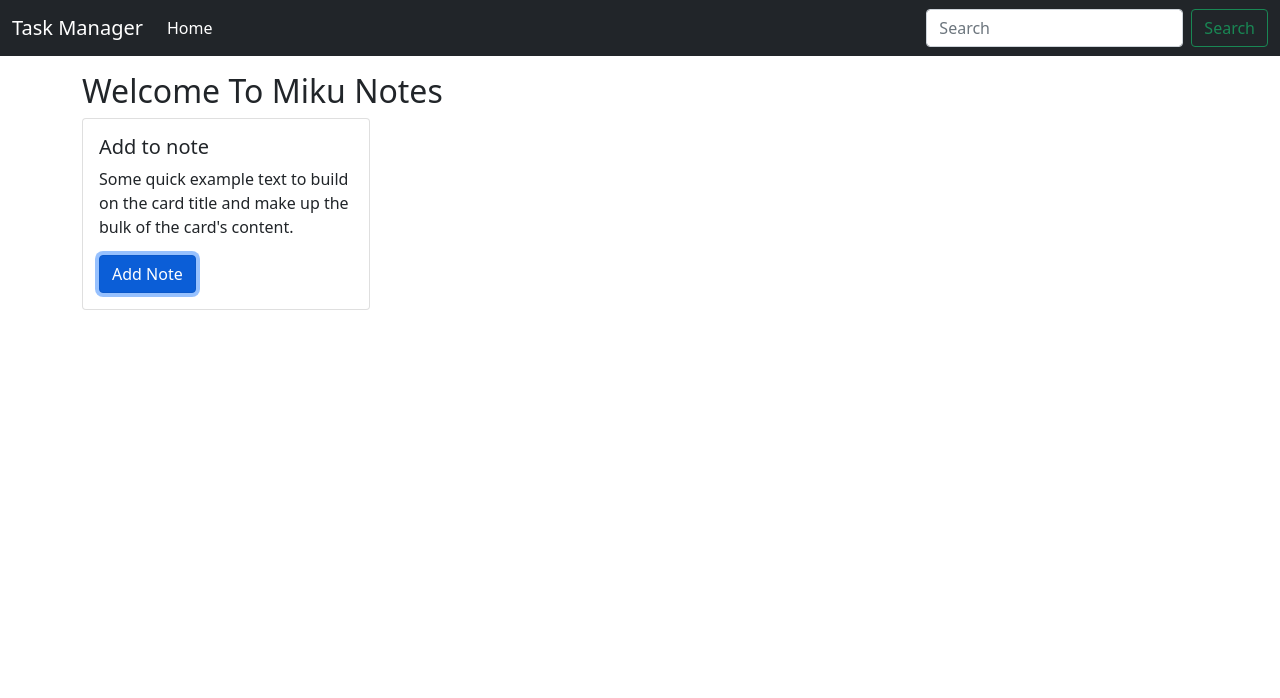
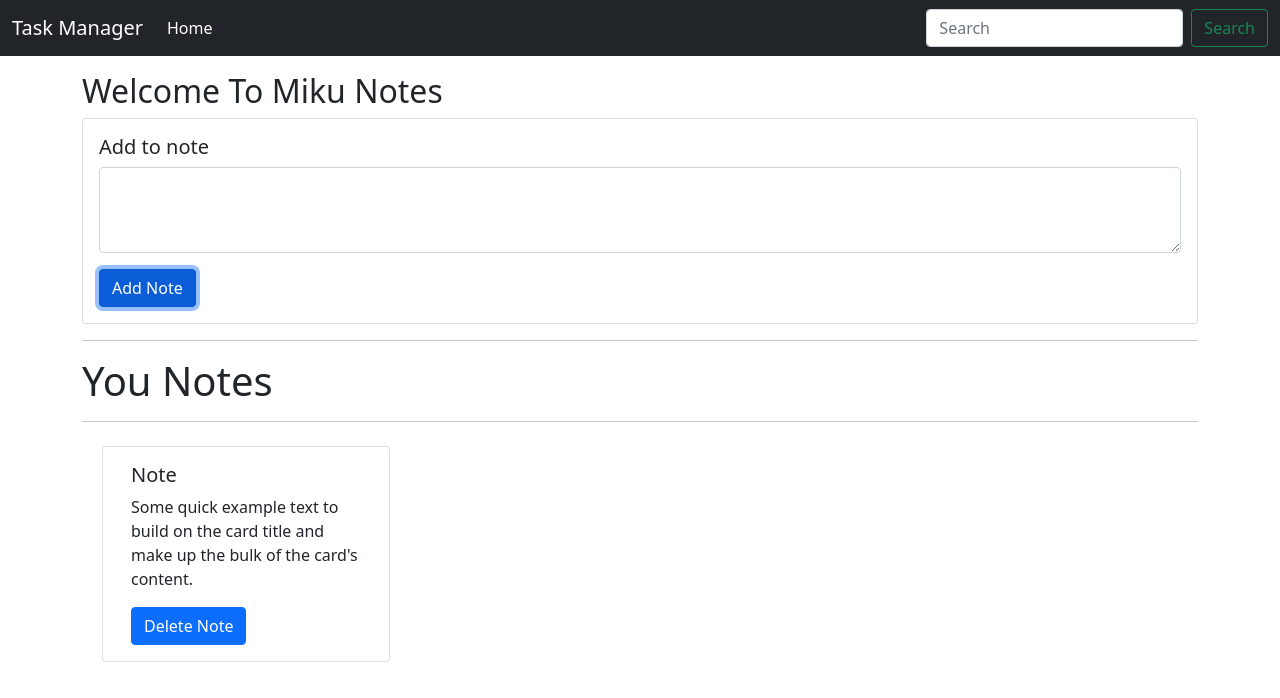
Before and after one commit to meenakshi-22sharma/JSNoteManager, a plain HTML site: page index.html in a window 1280 px wide. Both pictures are taken after a click on the link "Add Note". Drawn offline with nearby package versions, Linux system fonts and the light colour scheme.

Commit message:
Note data stored

```diff
--- a/index.html
+++ b/index.html
@@ -33,13 +33,28 @@
       </nav>
       <div class="container my-3">
         <h2>Welcome To Miku Notes</h2>
-        <div class="card" style="width: 18rem;">
+        <div class="card">
           <div class="card-body">
             <h5 class="card-title">Add to note</h5>
-            <p class="card-text">Some quick example text to build on the card title and make up the bulk of the card's content.</p>
-            <a href="#" class="btn btn-primary">Add Note</a>
+            <div class="mb-3">
+              <textarea class="form-control" id="addText" rows="3"></textarea>
+            </div>
+            <a href="#" class="btn btn-primary" id="addBtn">Add Note</a>
           </div>
+
         </div>
+        <hr>
+          <h1>You Notes</h1>
+          <hr>
+          <div id="myNotes" class="row container-fluid">
+            <div class="noteCard card my-2 mx-2" style="width: 18rem;">
+              <div class="card-body">
+                <h5 class="card-title">Note</h5>
+                <p class="card-text">Some quick example text to build on the card title and make up the bulk of the card's content.</p>
+                <a href="#" class="btn btn-primary">Delete Note</a>
+              </div>
+            </div>
+          </div>
       </div>
     <script src="https://cdn.jsdelivr.net/npm/bootstrap@5.0.1/dist/js/bootstrap.bundle.min.js"
         integrity="sha384-gtEjrD/SeCtmISkJkNUaaKMoLD0//ElJ19smozuHV6z3Iehds+3Ulb9Bn9Plx0x4" crossorigin="anonymous">
--- a/js/app.js
+++ b/js/app.js
@@ -0,0 +1,17 @@
+//if user add a note, add to localStorage
+
+let addBtn = document.getElementById('addBtn');
+addBtn.addEventListener('click',(e)=>{
+    let newTextEntered = document.getElementById('addText');
+    let storedNotes = localStorage.getItem("notes");
+    if(storedNotes){
+        noteObject=JSON.parse(storedNotes);
+    }
+    else{
+        noteObject=[];
+
+    }
+    noteObject.push(newTextEntered.value);
+    localStorage.setItem("notes",JSON.stringify(noteObject));
+    newTextEntered.value="";
+})
```
